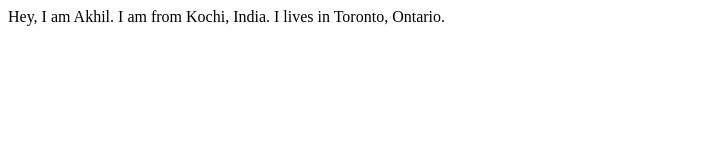
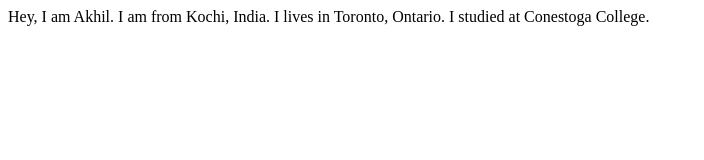
Before and after one commit to akhilkurisinkal/learn-git, a plain HTML site: page index.html in a window 1280 px wide. Shown: the whole page, without its empty margins (0-704 px from the left). Drawn offline with Linux system fonts and the light colour scheme.

Commit message:
added education

```diff
--- a/index.html
+++ b/index.html
@@ -10,5 +10,6 @@
     Hey, I am Akhil.
     I am from Kochi, India.
     I lives in Toronto, Ontario.
+    I studied at Conestoga College.
 </body>
 </html>
```
